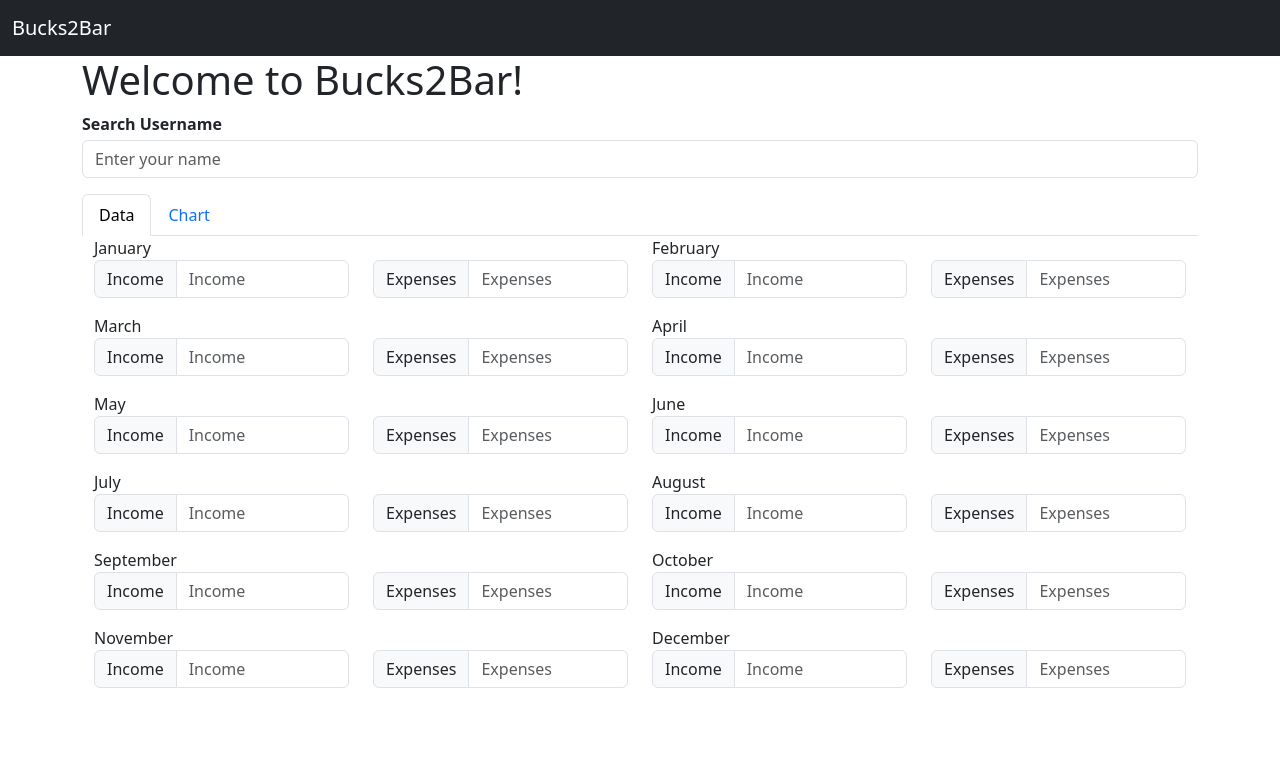
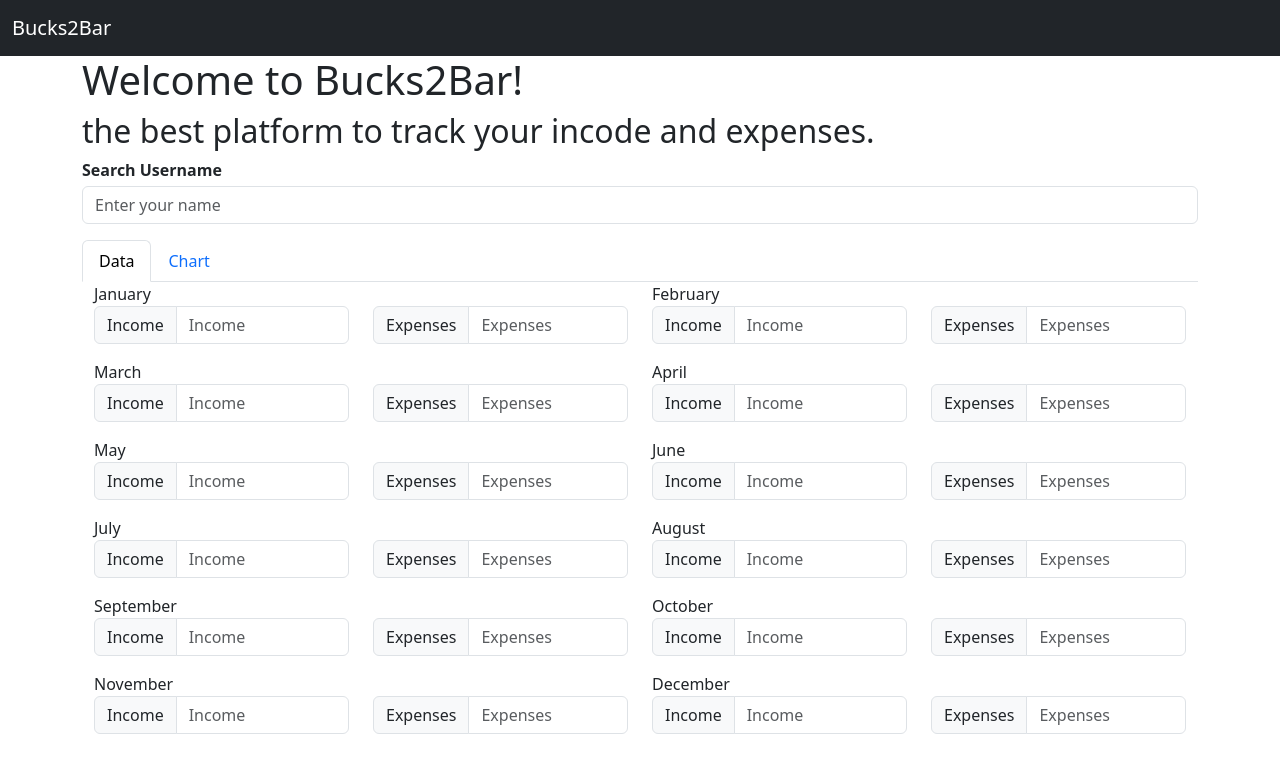
Before and after one commit to csah01/Bucks2Bar, a website: page index.html in a window 1280 px wide. Drawn offline with nearby package versions, Linux system fonts and the light colour scheme.

Commit message:
update text

```diff
--- a/index.html
+++ b/index.html
@@ -22,6 +22,7 @@
 <!-- give container div -->
 <div class="container">
     <h1>Welcome to Bucks2Bar!</h1>
+    <h2>the best platform to track your incode and expenses.</h2>
     <!-- input element with id "username" and label and wrap in div-->
     <div class="mb-3 w-100">
         <label for="username" class="fw-bold mb-1">Search Username</label>
```
